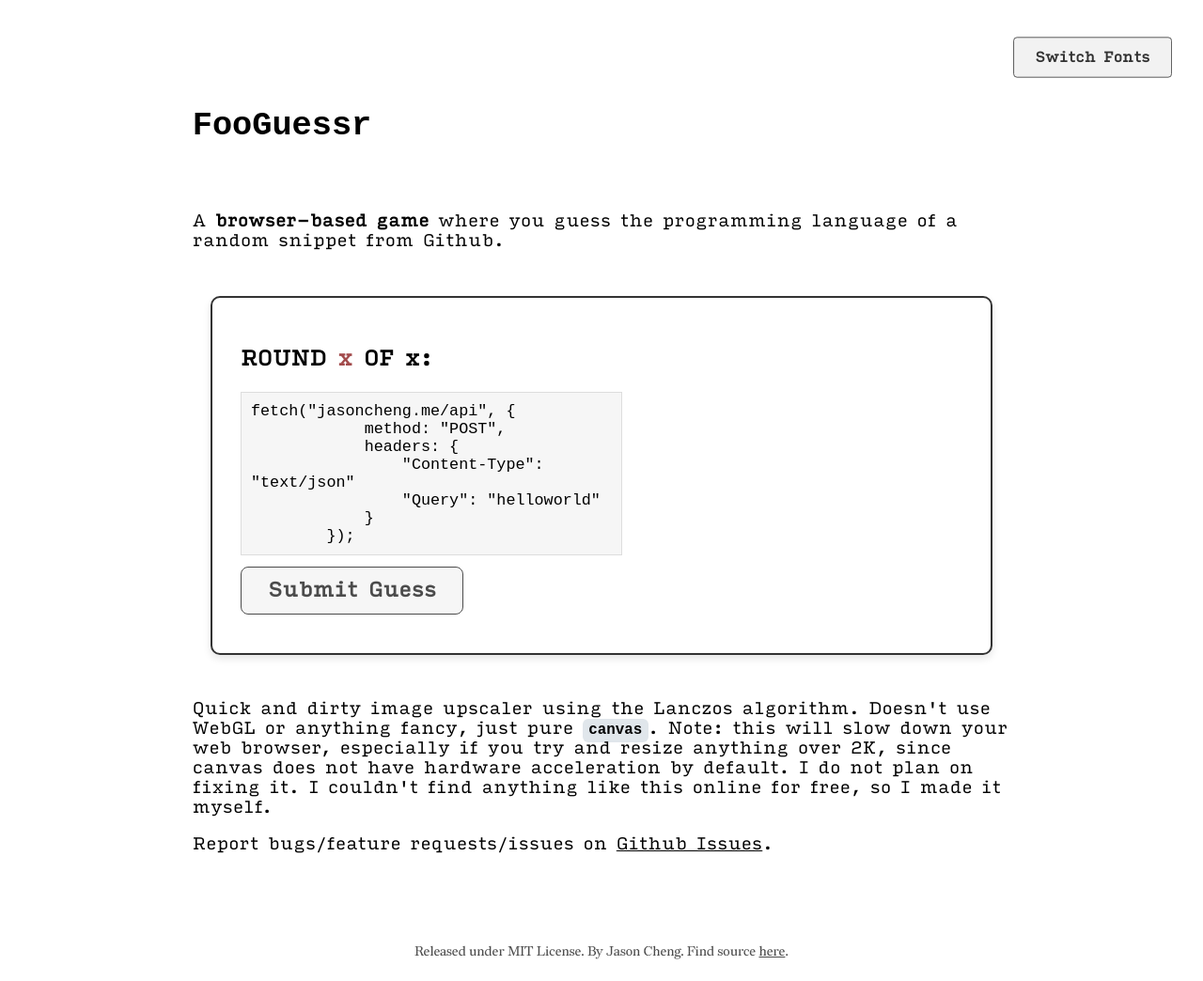
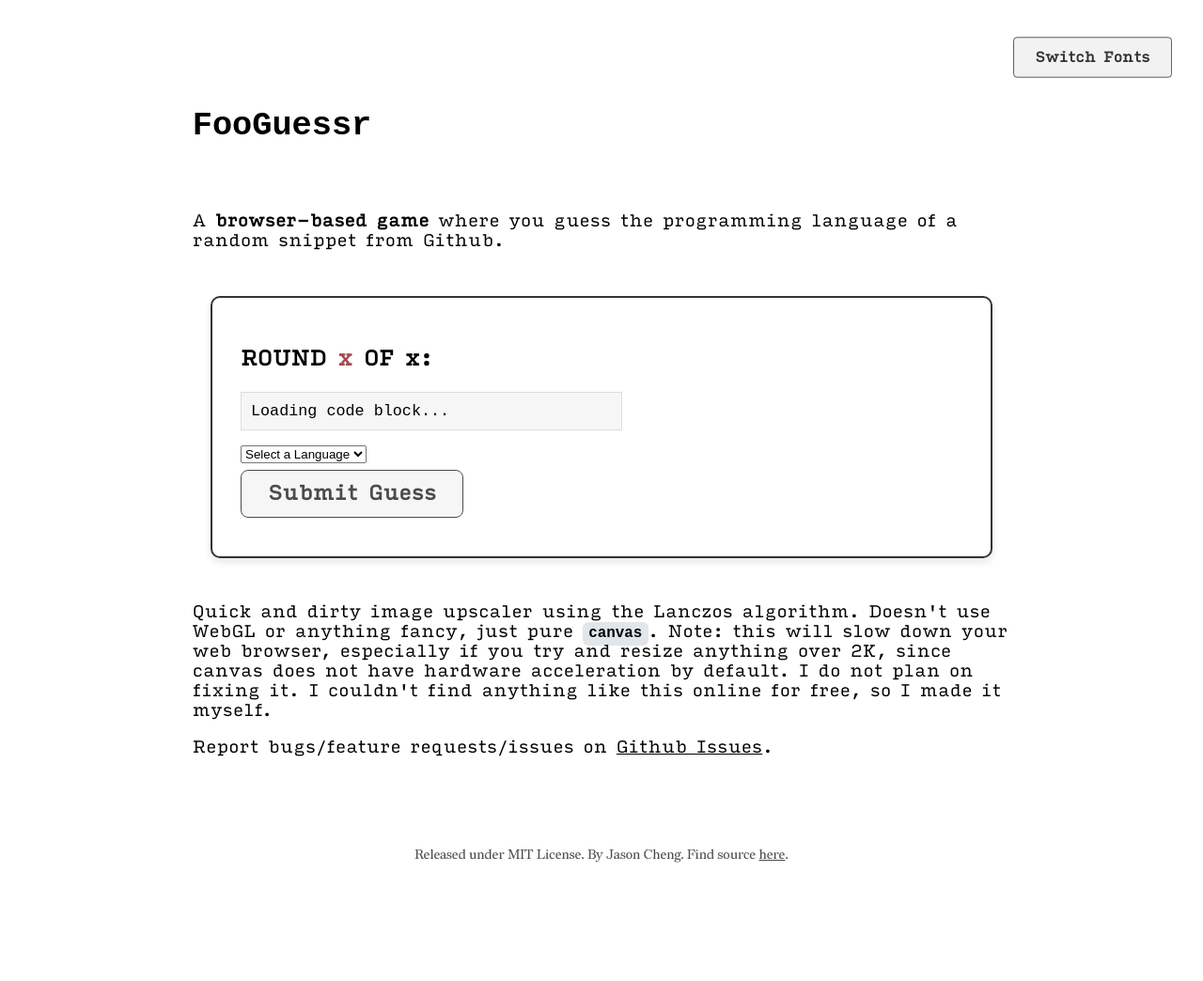
Before and after one commit to 71cj34/71cj34.github.io, a Jekyll site: the page fooguessr/index.html, which Jekyll copies as it is, in a window 1280 px wide. Shown: the whole page at 94% size. Built offline with Jekyll 4.4.1, drawn with Linux system fonts in a browser that asks for light colours; some web fonts are replaced; after the commit the page ends 941 px from its top, so only the background shows below that; some of the changed lines change nothing that is shown.

Commit message:
feat: working github import

```diff
--- a/fooguessr/fooguessr.js
+++ /dev/null
@@ -1,349 +0,0 @@
-// (async () => {
-//   // Adjust this to specify the language you want
-//   const language = 'javascript';
-
-//   // Map some common languages to typical file extensions
-//   const languageExtensions = {
-//     javascript: ['js', 'jsx', 'mjs', 'cjs'],
-//     python: ['py'],
-//     ruby: ['rb'],
-//     java: ['java'],
-//     go: ['go'],
-//     c: ['c', 'h'],
-//     cpp: ['cpp', 'cc', 'cxx', 'hpp', 'hh', 'hxx'],
-//     typescript: ['ts', 'tsx'],
-//     php: ['php'],
-//     shell: ['sh', 'bash'],
-//     // Add more languages and extensions if needed
-//   };
-
-//   function getRandomInt(maxi) {
-//     return Math.floor(Math.random() * maxi);
-//   }
-
-//   // Helper to pause for ms milliseconds (to avoid rate limits sometimes)
-//   const sleep = ms => new Promise(r => setTimeout(r, ms));
-
-//   // Step 1: Search for repos in the specified language
-//   async function searchRepos(language, page = 1) {
-//     const params = new URLSearchParams({
-//       q: `language:${language}`,
-//       sort: 'stars',
-//       order: 'desc',
-//       per_page: '30',
-//       page: page.toString()
-//     });
-//     const url = `https://api.github.com/search/repositories?${params.toString()}`;
-//     const res = await fetch(url, {
-//         headers: {
-//             "Authorization": `Bearer XXXXXXXXXX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`
-//         }
-//     });
-//     if (!res.ok) throw new Error(`Failed to search repos: ${res.status} ${res.statusText}`);
-//     const data = await res.json();
-//     return data.items;
-//   }
-
-//   // Step 2 & 3: List files recursively in the repo
-//   async function fetchRepoFiles(owner, repo, path = '') {
-//     const url = `https://api.github.com/repos/${owner}/${repo}/contents/${path}`;
-//     const res = await fetch(url);
-//     if (!res.ok) throw new Error(`Failed to fetch contents: ${res.status} ${res.statusText}`);
-//     const files = await res.json();
-//     let allFiles = [];
-
-//     for (const file of files) {
-//       if (file.type === 'file') {
-//         allFiles.push(file);
-//       } else if (file.type === 'dir') {
-//         // Recursively get files for subdirectory
-//         const subFiles = await fetchRepoFiles(owner, repo, file.path);
-//         allFiles = allFiles.concat(subFiles);
-//       }
-//     }
-//     return allFiles;
-//   }
-
-//   function filterFilesByLanguage(files, language) {
-//     const exts = languageExtensions[language.toLowerCase()];
-//     if (!exts) return []; // no extension mapping, skip
-//     return files.filter(file => {
-//       const ext = file.name.split('.').pop().toLowerCase();
-//       return exts.includes(ext);
-//     });
-//   }
-
-//   // Step 5: Fetch raw content of a file
-//   async function fetchFileContent(file) {
-//     // The 'download_url' provides direct raw content link
-//     if (!file.download_url) throw new Error('No download_url');
-//     const res = await fetch(file.download_url);
-//     if (!res.ok) throw new Error(`Failed to fetch file content: ${res.status} ${res.statusText}`);
-//     return await res.text();
-//   }
-
-//   // Step 6: Pick 10 random lines from file content
-//   function pickRandomLines(text, count) {
-//     const lines = text.split(/\r?\n/).filter(line => line.trim() !== '');
-//     if (lines.length === 0) return [];
-
-//     const result = [];
-//     const totalLines = lines.length;
-
-//     for (let i = 0; i < count; i++)
-//         result.push(lines[i + getRandomInt(Math.max(totalLines - (count + 1), 0))])
-
-//     return result;
-//   }
-
-//   // Main process:
-//   try {
-//     console.log(`Searching repositories for language: ${language}...`);
-//     // GitHub search only returns up to 1000 results, 30 per page, max 34 pages
-//     // We'll randomly pick a page between 1 and 5 to diversify more
-//     let repos = [];
-//     let attempts = 0;
-
-//     // Try to get repos until at least one is found or max tries reached
-//     while (repos.length === 0 && attempts < 5) {
-//       const page = 1 + getRandomInt(5);
-//       try {
-//         repos = await searchRepos(language, page);
-//       } catch (e) {
-//         console.warn('Error fetching repos:', e.message);
-//       }
-//       attempts++;
-//     }
-
-//     if (repos.length === 0) {
-//       console.error('No repositories found.');
-//       return;
-//     }
-
-//     // Pick random repository
-//     const repo = repos[getRandomInt(repos.length)];
-//     console.log(`Selected repository: ${repo.full_name}`);
-
-//     // Fetch files
-//     let allFiles = [];
-//     try {
-//       allFiles = await fetchRepoFiles(repo.owner.login, repo.name);
-//     } catch (e) {
-//       console.error(`Could not fetch files for ${repo.full_name}:`, e.message);
-//       return;
-//     }
-
-//     const filteredFiles = filterFilesByLanguage(allFiles, language);
-//     if (filteredFiles.length === 0) {
-//       console.error(`No ${language} source files found in the repo.`);
-//       return;
-//     }
-
-//     // Pick random file
-//     const file = filteredFiles[getRandomInt(filteredFiles.length)];
-//     console.log(`Selected file: ${file.path}`);
-
-//     // Fetch file content
-//     const content = await fetchFileContent(file);
-
-//     // Pick 10 random lines
-//     const randomLines = pickRandomLines(content, 10);
-//     if (randomLines.length === 0) {
-//       console.warn('Selected file is empty or has no lines.');
-//       return;
-//     }
-
-//     const output = document.getElementById('operating-table');
-//     output.innerText = randomLines
-
-//     console.log('10 random lines from the file:');
-//     randomLines.forEach((line) => {
-//       console.log(`${line}`);
-//     });
-
-//   } catch (error) {
-//     console.error('Error:', error.message);
-//   }
-// })();
-
-
-(async () => {
-  // Adjust this to specify the language you want
-  const language = 'javascript';
-
-  // Map some common languages to typical file extensions
-  const languageExtensions = {
-    javascript: ['js', 'jsx', 'mjs', 'cjs'],
-    python: ['py'],
-    ruby: ['rb'],
-    java: ['java'],
-    go: ['go'],
-    c: ['c', 'h'],
-    cpp: ['cpp', 'cc', 'cxx', 'hpp', 'hh', 'hxx'],
-    typescript: ['ts', 'tsx'],
-    php: ['php'],
-    shell: ['sh', 'bash'],
-    // Add more languages and extensions if needed
-  };
-
-  function getRandomInt(max) {
-    return Math.floor(Math.random() * max);
-  }
-
-  // Step 1: Search for repos in the specified language
-  async function searchRepos(language, page = 1) {
-    const params = new URLSearchParams({
-      q: `language:${language}`,
-      sort: 'stars',
-      order: 'desc',
-      per_page: '30',
-      page: page.toString()
-    });
-    const url = `https://api.github.com/search/repositories?${params.toString()}`;
-    const res = await fetch(url, {
-      headers: {
-        "Authorization": `Bearer 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`
-      }
-    });
-    if (!res.ok) throw new Error(`Failed to search repos: ${res.status} ${res.statusText}`);
-    const data = await res.json();
-    return data.items;
-  }
-
-  // Fetch contents of a directory in repo (not recursive)
-  async function fetchDirectoryContents(owner, repo, path = '') {
-    let url = `https://api.github.com/repos/${owner}/${repo}/contents/${path}`;
-    const res = await fetch(url, {
-      headers: {
-        "Authorization": "Bearer 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"
-      }
-    });
-    if (!res.ok) throw new Error(`Failed to fetch contents: ${res.status} ${res.statusText}`);
-    return await res.json();
-  }
-
-  // Filter files by extension matching the language
-  function filterFilesByLanguage(files, language) {
-    const exts = languageExtensions[language.toLowerCase()];
-    if (!exts) return [];
-    return files.filter(file => {
-      if (file.type !== 'file') return false;
-      const ext = file.name.split('.').pop().toLowerCase();
-      return exts.includes(ext);
-    });
-  }
-
-  // Filter directories from contents
-  function filterDirectories(files) {
-    return files.filter(file => file.type === 'dir');
-  }
-
-  // Fetch raw content of a file
-  async function fetchFileContent(file) {
-    if (!file.download_url) throw new Error('No download_url');
-    const res = await fetch(file.download_url);
-    if (!res.ok) throw new Error(`Failed to fetch file content: ${res.status} ${res.statusText}`);
-    return await res.text();
-  }
-
-  // Pick 10 consecutive lines from file content (random offset)
-  function pickConsecutiveLines(text, count) {
-    const lines = text.split(/\r?\n/).filter(line => line.trim() !== '');
-    if (lines.length === 0) return [];
-
-    if (lines.length <= count) {
-      // If not enough lines, return all
-      return lines;
-    } else {
-      const startIndex = getRandomInt(lines.length - count + 1);
-      return lines.slice(startIndex, startIndex + count);
-    }
-  }
-
-  try {
-    console.log(`Searching repositories for language: ${language}...`);
-    let repos = [];
-    let attempts = 0;
-
-    // Get some repos, try up to 5 pages randomly
-    while (repos.length === 0 && attempts < 5) {
-      const page = 1 + getRandomInt(5);
-      try {
-        repos = await searchRepos(language, page);
-      } catch (e) {
-        console.warn('Error fetching repos:', e.message);
-      }
-      attempts++;
-    }
-
-    if (repos.length === 0) {
-      console.error('No repositories found.');
-      return;
-    }
-
-    // Pick a random repo
-    const repo = repos[getRandomInt(repos.length)];
-    console.log(`Selected repository: ${repo.full_name}`);
-
-    const owner = repo.owner.login;
-    const repoName = repo.name;
-
-    // Breadth-first exploration of directories until we find a language file
-    const dirQueue = [''];  // start from root directory
-    let selectedFile = null;
-
-    while (dirQueue.length > 0 && selectedFile === null) {
-      const currentPath = dirQueue.shift();
-      let contents = [];
-
-      try {
-        contents = await fetchDirectoryContents(owner, repoName, currentPath);
-      } catch (e) {
-        console.warn(`Failed to fetch contents of ${currentPath}: ${e.message}`);
-        continue;
-      }
-
-      // Check for language files in this directory
-      const langFiles = filterFilesByLanguage(contents, language);
-
-      if (langFiles.length > 0) {
-        // Pick a random file from matching files here
-        selectedFile = langFiles[getRandomInt(langFiles.length)];
-        break;
-      }
-
-      // If no language files, add subdirectories to queue
-      const subDirs = filterDirectories(contents);
-      for (const dir of subDirs) {
-        dirQueue.push(dir.path);
-      }
-    }
-
-    if (!selectedFile) {
-      console.error(`No ${language} source files found in the repository.`);
-      return;
-    }
-
-    console.log(`Selected file: ${selectedFile.path}`);
-
-    // Fetch file content
-    const content = await fetchFileContent(selectedFile);
-
-    // Pick 10 consecutive lines:
-    const lines = pickConsecutiveLines(content, 10);
-    if (lines.length === 0) {
-      console.warn('Selected file is empty or has no lines.');
-      return;
-    }
-
-    // Output: assuming you have an element with id="operating-table"
-    const output = document.getElementById('operating-table');
-    if (output) output.innerText = lines.join('\n');
-
-    console.log('10 consecutive lines from the file:');
-    lines.forEach(line => console.log(line));
-
-  } catch (error) {
-    console.error('Error:', error.message);
-  }
-})();
--- /dev/null
+++ b/fooguessr/get-github-string.js
@@ -0,0 +1,200 @@
+(async () => {
+  // Adjust this to specify the language you want
+  const language = 'javascript';
+
+  // Map some common languages to typical file extensions
+  const languageExtensions = {
+    javascript: ['js', 'jsx', 'mjs', 'cjs'],
+    python: ['py'],
+    ruby: ['rb'],
+    java: ['java'],
+    go: ['go'],
+    c: ['c', 'h'],
+    cpp: ['cpp', 'cc', 'cxx', 'hpp', 'hh', 'hxx'],
+    typescript: ['ts', 'tsx'],
+    php: ['php'],
+    shell: ['sh', 'bash'],
+    // Add more languages and extensions if needed
+  };
+
+  function getRandomInt(max) {
+    return Math.floor(Math.random() * max);
+  }
+
+  // Step 1: Search for repos in the specified language
+  async function searchRepos(language, page = 1) {
+    const params = new URLSearchParams({
+      q: `language:${language}`,
+      sort: 'stars',
+      order: 'desc',
+      per_page: '30',
+      page: page.toString()
+    });
+    const url = `https://api.github.com/search/repositories?${params.toString()}`;
+    const res = await fetch(url, {
+      headers: {
+        "Authorization": `Bearer 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`
+      }
+    });
+    if (!res.ok) throw new Error(`Failed to search repos: ${res.status} ${res.statusText}`);
+    const data = await res.json();
+    return data.items;
+  }
+
+  // Fetch contents of a directory in repo (not recursive)
+  async function fetchDirectoryContents(owner, repo, path = '') {
+    let url = `https://api.github.com/repos/${owner}/${repo}/contents/${path}`;
+    const res = await fetch(url, {
+      headers: {
+        "Authorization": "Bearer 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"
+      }
+    });
+    if (!res.ok) throw new Error(`Failed to fetch contents: ${res.status} ${res.statusText}`);
+    return await res.json();
+  }
+
+  // Filter files by extension matching the language
+  function filterFilesByLanguage(files, language) {
+    const exts = languageExtensions[language.toLowerCase()];
+    if (!exts) return [];
+    return files.filter(file => {
+      if (file.type !== 'file') return false;
+      const ext = file.name.split('.').pop().toLowerCase();
+      return exts.includes(ext);
+    });
+  }
+
+  // Filter directories from contents
+  function filterDirectories(files) {
+    return files.filter(file => file.type === 'dir');
+  }
+
+  // Fetch raw content of a file
+  async function fetchFileContent(file) {
+    if (!file.download_url) throw new Error('No download_url');
+    const res = await fetch(file.download_url);
+    if (!res.ok) throw new Error(`Failed to fetch file content: ${res.status} ${res.statusText}`);
+    return await res.text();
+  }
+
+  function maskItems(text, mask) {
+  if (!textArray || !Array.isArray(textArray) || textArray.length === 0 || !mask || !Array.isArray(mask) || mask.length === 0) {
+    return text; // Handle empty input gracefully
+  }
+
+  const escapedTerms = mask.map(term => term.replace(/[-/\\^$*+?.()|[\]{}]/g, '\\$&'));
+
+  const regex = new RegExp(`(${escapedTerms.join('|')})`, 'gi');  // 'gi' flag for global and case-insensitive
+
+  return textArray.map(text => {
+      if (typeof text !== 'string') { // handle non-string elements gracefully, returning them unchanged
+          return text;
+      }
+      const maskedText = text.replace(regex, (match) => {
+        return '█'.repeat(match.length);
+      });
+      return maskedText;
+    });
+}
+
+  // Pick 10 consecutive lines from file content (random offset)
+  function pickConsecutiveLines(text, count) {
+    const maskedTerms = [language, ...languageExtensions[language]];
+    const lines = text.split(/\r?\n/).filter(line => line.trim() !== '');
+    if (lines.length === 0) return [];
+
+    if (lines.length <= count) {
+      // If not enough lines, return all
+      return lines;
+    } else {
+      const startIndex = getRandomInt(lines.length - count + 1);
+      return lines.slice(startIndex, startIndex + count);
+    }
+  }
+
+  try {
+    console.log(`Searching repositories for language: ${language}...`);
+    let repos = [];
+    let attempts = 0;
+
+    // Get some repos, try up to 5 pages randomly
+    while (repos.length === 0 && attempts < 5) {
+      const page = 1 + getRandomInt(5);
+      try {
+        repos = await searchRepos(language, page);
+      } catch (e) {
+        console.warn('Error fetching repos:', e.message);
+      }
+      attempts++;
+    }
+
+    if (repos.length === 0) {
+      console.error('No repositories found.');
+      return;
+    }
+
+    // Pick a random repo
+    const repo = repos[getRandomInt(repos.length)];
+    console.log(`Selected repository: ${repo.full_name}`);
+
+    const owner = repo.owner.login;
+    const repoName = repo.name;
+
+    // Breadth-first exploration of directories until we find a language file
+    const dirQueue = [''];  // start from root directory
+    let selectedFile = null;
+
+    while (dirQueue.length > 0 && selectedFile === null) {
+      const currentPath = dirQueue.shift();
+      let contents = [];
+
+      try {
+        contents = await fetchDirectoryContents(owner, repoName, currentPath);
+      } catch (e) {
+        console.warn(`Failed to fetch contents of ${currentPath}: ${e.message}`);
+        continue;
+      }
+
+      // Check for language files in this directory
+      const langFiles = filterFilesByLanguage(contents, language);
+
+      if (langFiles.length > 0) {
+        // Pick a random file from matching files here
+        selectedFile = langFiles[getRandomInt(langFiles.length)];
+        break;
+      }
+
+      // If no language files, add subdirectories to queue
+      const subDirs = filterDirectories(contents);
+      for (const dir of subDirs) {
+        dirQueue.push(dir.path);
+      }
+    }
+
+    if (!selectedFile) {
+      console.error(`No ${language} source files found in the repository.`);
+      return;
+    }
+
+    console.log(`Selected file: ${selectedFile.path}`);
+
+    // Fetch file content
+    const content = await fetchFileContent(selectedFile);
+
+    // Pick 10 consecutive lines:
+    const lines = pickConsecutiveLines(content, 10);
+    if (lines.length === 0) {
+      console.warn('Selected file is empty or has no lines.');
+      return;
+    }
+
+    // Output: assuming you have an element with id="operating-table"
+    const output = document.getElementById('operating-table');
+    if (output) output.innerText = lines.join('\n');
+
+    console.log(lines);
+
+  } catch (error) {
+    console.error('Error:', error.message);
+  }
+})();
--- a/fooguessr/index.html
+++ b/fooguessr/index.html
@@ -24,13 +24,33 @@
     </p>
     <div class="app">
         <p id="rounds">ROUND <span id="round-1">x</span> OF <span id="round-2">x</span>:</p>
-        <pre><code class="code_block" id="operating-table">fetch("jasoncheng.me/api", {
-            method: "POST",
-            headers: {
-                "Content-Type": "text/json"
-                "Query": "helloworld"
-            }
-        });</pre></code>
+        <pre><code class="code_block" id="operating-table">Loading code block...</pre></code>
+
+        <div>
+            <select id="programmingLanguages" name="programmingLanguages">
+  <option value="">Select a Language</option>
+  <option value="javascript">JavaScript</option>
+  <option value="python">Python</option>
+  <option value="java">Java</option>
+  <option value="csharp">C#</option>
+  <option value="cpp">C++</option>
+  <option value="php">PHP</option>
+  <option value="typescript">TypeScript</option>
+  <option value="ruby">Ruby</option>
+  <option value="swift">Swift</option>
+  <option value="kotlin">Kotlin</option>
+  <option value="go">Go</option>
+  <option value="rust">Rust</option>
+  <option value="objectivec">Objective-C</option>
+  <option value="scala">Scala</option>
+  <option value="perl">Perl</option>
+  <option value="dart">Dart</option>
+  <option value="r">R</option>
+  <option value="lua">Lua</option>
+  <option value="haskell">Haskell</option>
+  <option value="julia">Julia</option>
+</select>
+        </div>
 
         <button class="button">
         <!-- <span class="shadow"></span> -->
@@ -59,7 +79,7 @@
     <button style="opacity: 0.8; transform-origin: right; transform: scale(0.8); color: black; border-style: solid; border-width: 1px; border-color: black" id="switch-fonts">
         Switch Fonts
     </button>
-    <script src="fooguessr.js"></script>
+    <script src="get-github-string.js"></script>
     <script src="https://jasoncheng.me/assets/switchfonts.js"></script>
 </body>
 </html>
```
